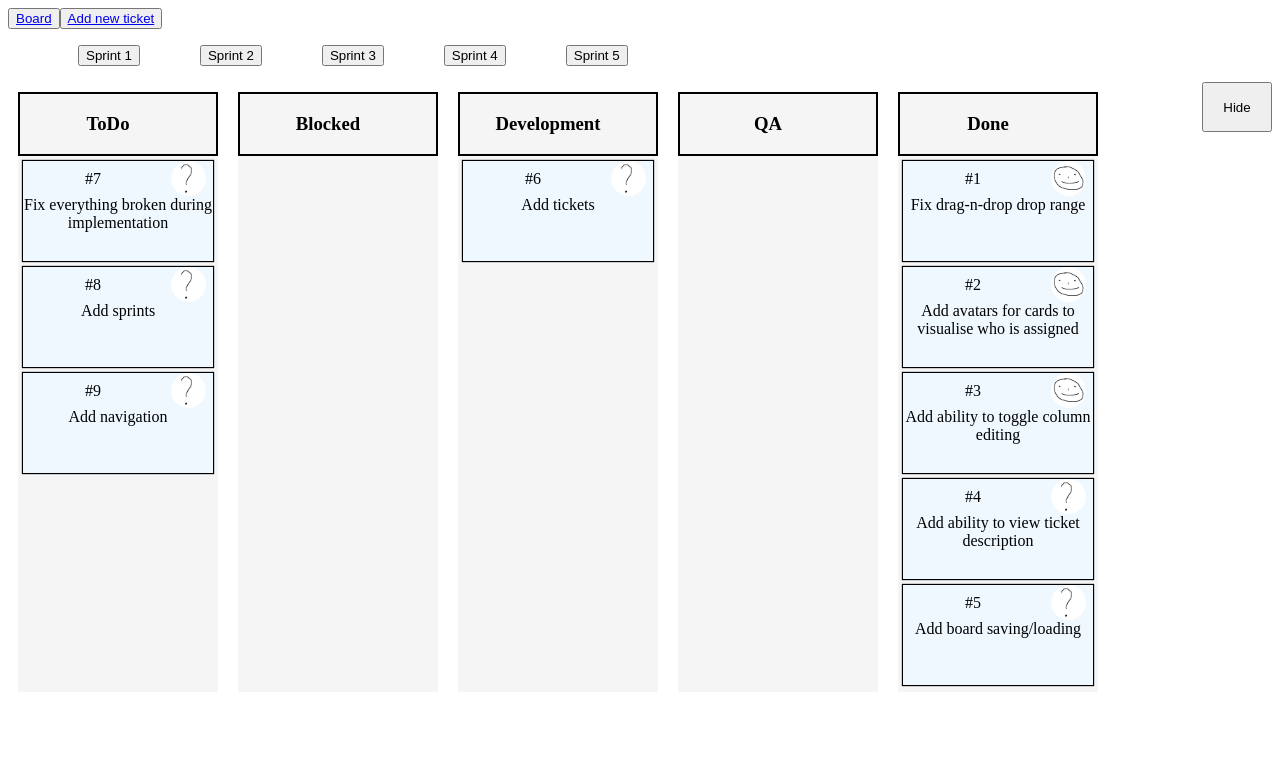
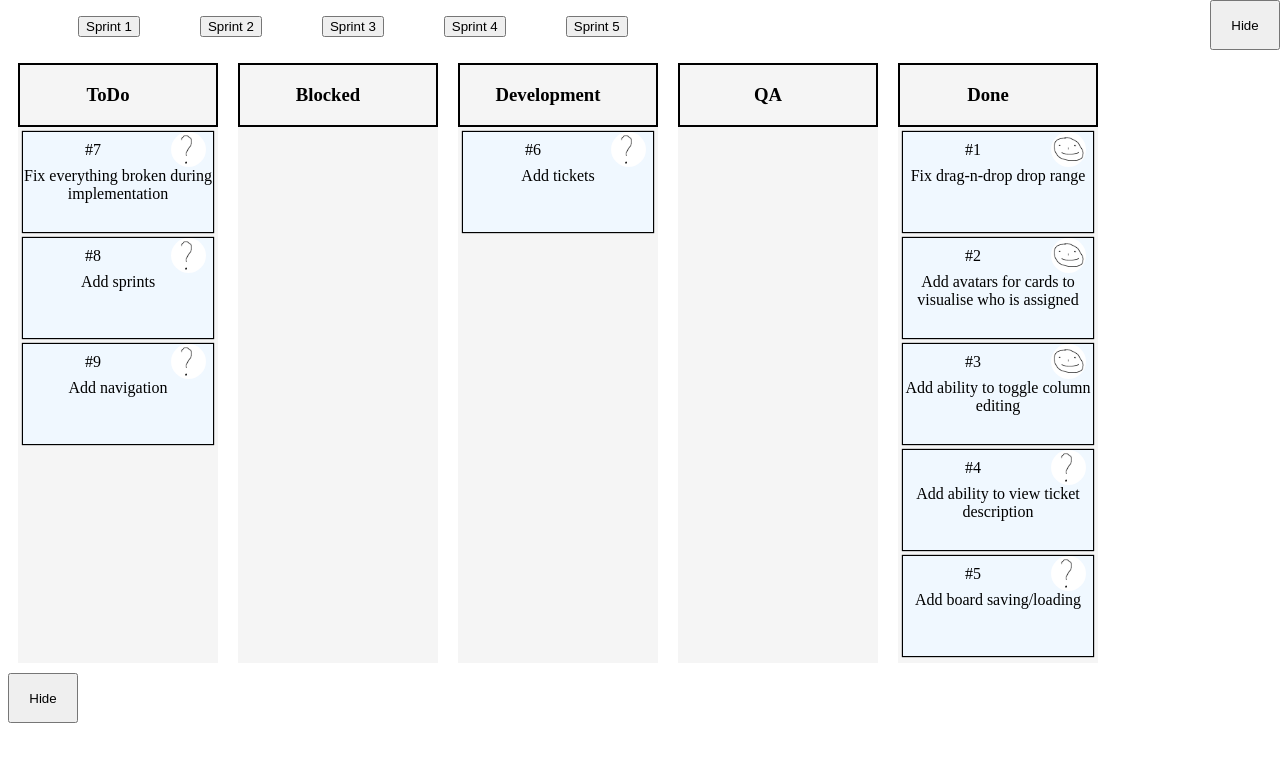
Before and after one commit to AbobaShlepa/jira, a Vue app: page /board/1 in a window 1280 px wide. Shown: the top 762 px of the page. Built offline with nearby package versions, Linux system fonts and the light colour scheme.

Commit message:
Moved side bar

```diff
--- a/src/App.vue
+++ b/src/App.vue
@@ -1,16 +1,16 @@
 <script setup lang="ts">
+  import SideMenu from '@/components/SideMenu.vue';
 </script>
 
 <template>
-  <nav class="navigation">
-    <button type="button">
-      <router-link to="/board/1">Board</router-link>
-    </button>
-    <button type="button">
-      <router-link to="/new">Add new ticket</router-link>
-    </button>
-  </nav>
   <router-view></router-view>
+  <SideMenu class="side-menu" />
 </template>
 
-<style scoped></style>
+<style scoped>
+.side-menu {
+  position: fixed;
+  right: 0;
+  top: 0;
+}
+</style>
--- a/src/components/BoardView.vue
+++ b/src/components/BoardView.vue
@@ -10,8 +10,8 @@
   <div class="flex">
     <Board />
     <TicketView />
-    <SideMenu />
   </div>
+  <SideMenu class="side-menu" />
 </template>
 
 <style scoped>
--- a/src/components/SideMenu.vue
+++ b/src/components/SideMenu.vue
@@ -1,10 +1,13 @@
 <script setup lang="ts">
   import { usePermissionStore } from '@/stores/permissions';
   import { storeToRefs } from 'pinia';
+  import { useRouter } from 'vue-router';
 
   const store = usePermissionStore();
-  const { showMenu, removeColumns, editColumns, addColumn, addTicket } = storeToRefs(store);
+  const { showMenu, removeColumns, editColumns, addColumn } = storeToRefs(store);
   const { togglePermission } = store;
+
+  const router = useRouter()
 
 </script>
 
@@ -16,6 +19,11 @@
     </button>
 
     <div v-bind:style="{ display: showMenu.enabled ? 'block' : 'none' }">
+
+      <button @click="() => router.push('/')">
+        Board
+      </button>
+
       <button @click="() => togglePermission(addColumn)">
         Add column
       </button>
@@ -28,7 +36,7 @@
         Edit columns
       </button>
 
-      <button @click="() => togglePermission(addTicket)">
+      <button @click="() => router.push('/new')">
         Add ticket
       </button>
     </div>
@@ -44,7 +52,6 @@
   display: flex;
   flex-flow: column wrap;
   width: 70px;
-  height: 250px;
 }
 
 button {
```
